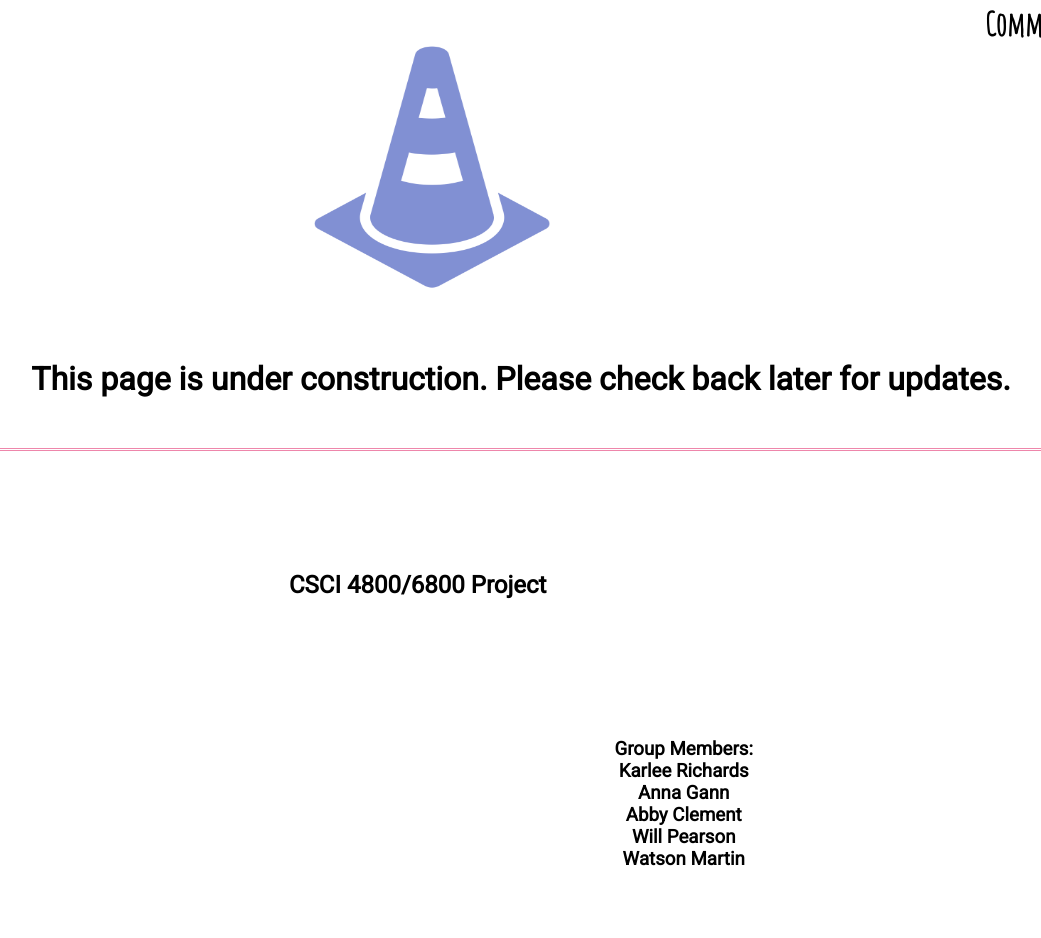
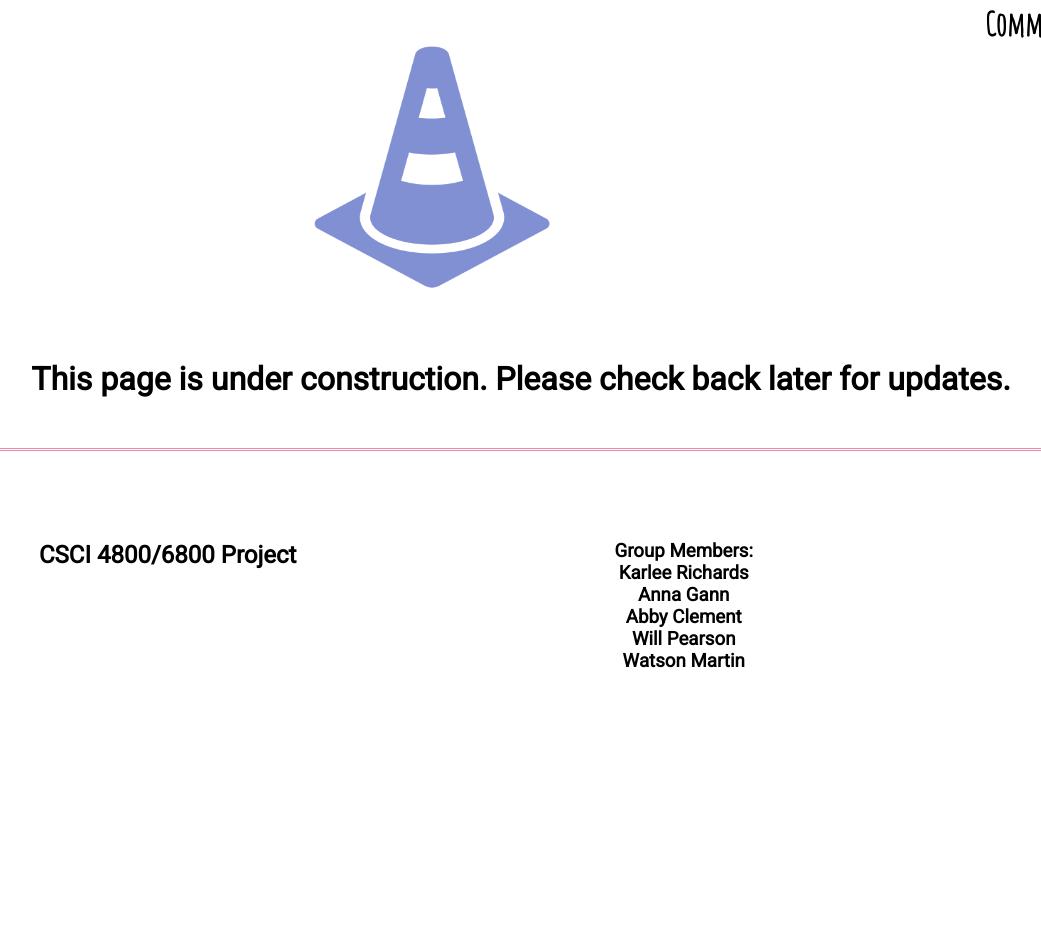
Before and after one commit to kvr66306/CSCI-4800, a plain HTML site: page milestone3.html in a window 1280 px wide. Shown: the part 496-1434 px from the top of the page, without its empty margins (119-1160 px from the left). After the commit the page ends 1237 px from the top, so only its background shows below. Drawn offline with Linux system fonts and the light colour scheme.

Commit message:
Update milestone3.html

```diff
--- a/milestone3.html
+++ b/milestone3.html
@@ -21,11 +21,11 @@
   <br>
   <h1 style="text-align: center;"> This page is under construction. Please check back later for updates. </h1>
 <div class="footer">
-  <div style="padding: 50px 50px 50px 300px; float:left">
-    <h2> CSCI 4800/6800 Project </h2>
+  <div style="padding: 20px 50px 50px 50; float:left">
+    <h2 style="text-align=center;"> CSCI 4800/6800 Project </h2>
   </div>
-  <div style="padding: 50px 300px 50px 50px; float:right">
-   <h3> Group Members: <br>
+  <div style="padding: 20px 300px 50px 50px; float:right">
+   <h3 style="text-align=center;"> Group Members: <br>
      Karlee Richards <br>
      Anna Gann <br>
      Abby Clement <br>
@@ -33,3 +33,4 @@
      Watson Martin</h3>
   </div>
   </div>
+  </div>
```
